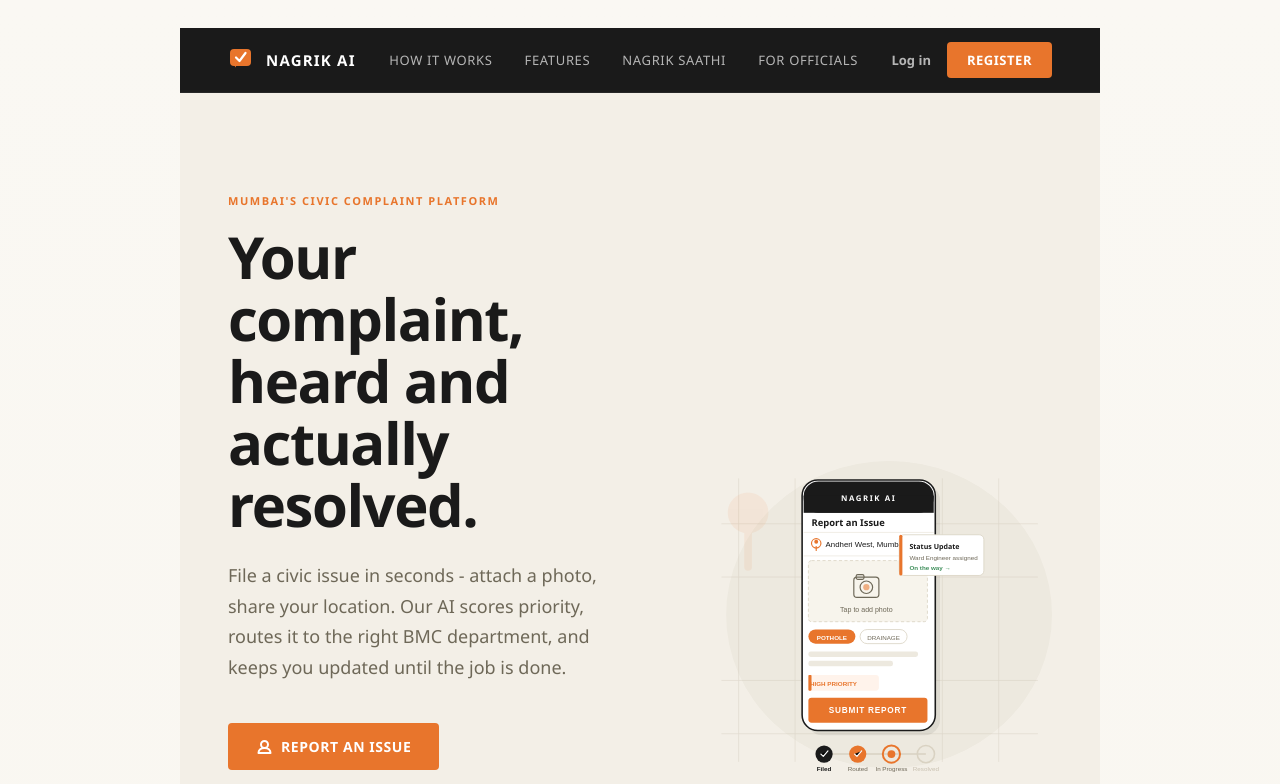
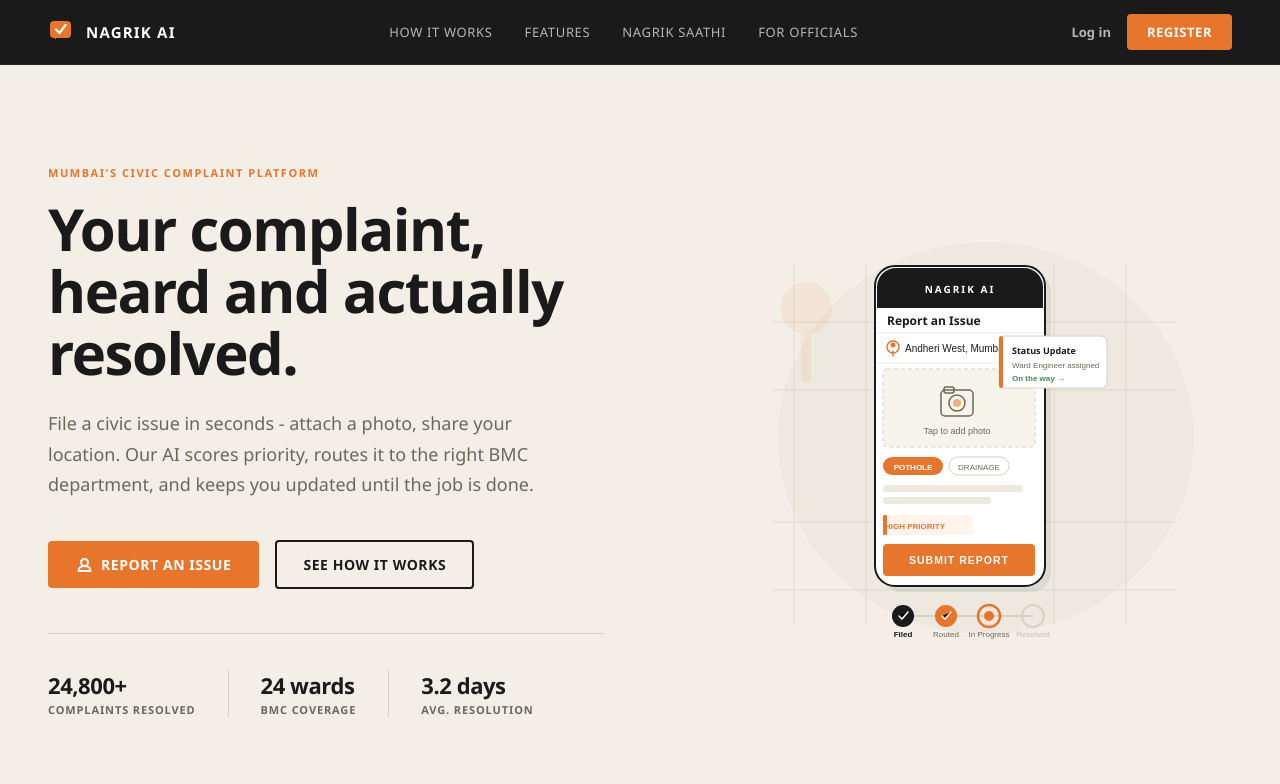
Before and after one commit to 24f2000777/MAY2026-Team-059, a Vue app in the folder frontend/: page / in a window 1280 px wide. Shown: the top 784 px of the page. Built offline with nearby package versions, Linux system fonts and the light colour scheme.

Commit message:
landing page bug fixed

```diff
--- a/frontend/src/App.vue
+++ b/frontend/src/App.vue
@@ -7,7 +7,7 @@
 <template>
   <div class="app-shell">
     <Navbar v-if="auth.isLoggedIn" />
-    <main class="app-content">
+    <main>
       <router-view />
     </main>
   </div>
```
